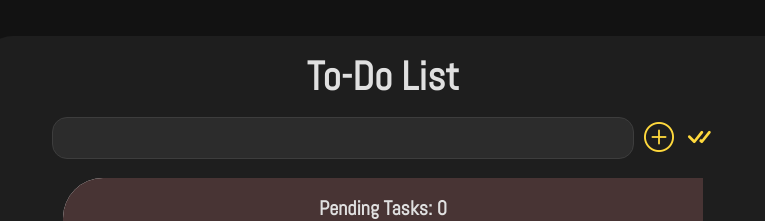
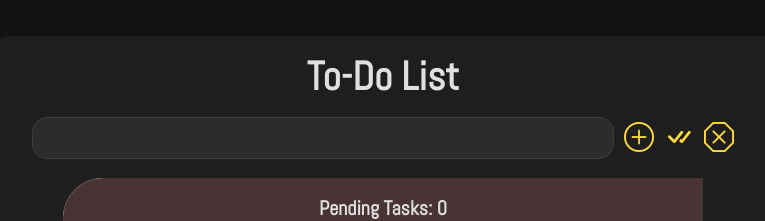
Before and after one commit to AbhiramN-Mern/TO-DO-React, a React (Vite) app: page / in a window 1280 px wide. Shown: the part 114-335 px from the top of the page, without its empty margins (257-1022 px from the left). Built offline with nearby package versions, Linux system fonts and the light colour scheme; a web font is replaced by a local one.

Commit message:
feat-add delete all

```diff
--- a/src/App.jsx
+++ b/src/App.jsx
@@ -25,6 +25,8 @@ function App() {
     addTodos(updatedTodos)
   }
 
+
+
   const changeAll=()=>{
     const updatedTodos=todos.map(todo=>({
       ...todo,status:!todo.status
@@ -37,6 +39,10 @@ function App() {
     const updatedTodos = todos.filter(todo=>todo.id!=id)
     addTodos(updatedTodos)
   }
+   const removeALL=()=>{
+    addTodos([])
+  }
+
   const editTodo = (todo,id) =>{
     const updatedTodos = todos.filter(todo=>
       todo.id!=id
@@ -55,6 +61,10 @@ function App() {
           <input value={todo} type="text" onChange={makeTodo}/>
           <i onClick={addToDo} class="bi bi-plus-circle"></i>
           <i onClick={changeAll} class="bi bi-check-all"></i>
+          <i className="bi bi-x-octagon"
+          onClick={()=>{
+            if(confirm("Do you want delete all?"))removeALL()
+          }} ></i>
 
         </div>
         <div className="todosMain">
```
